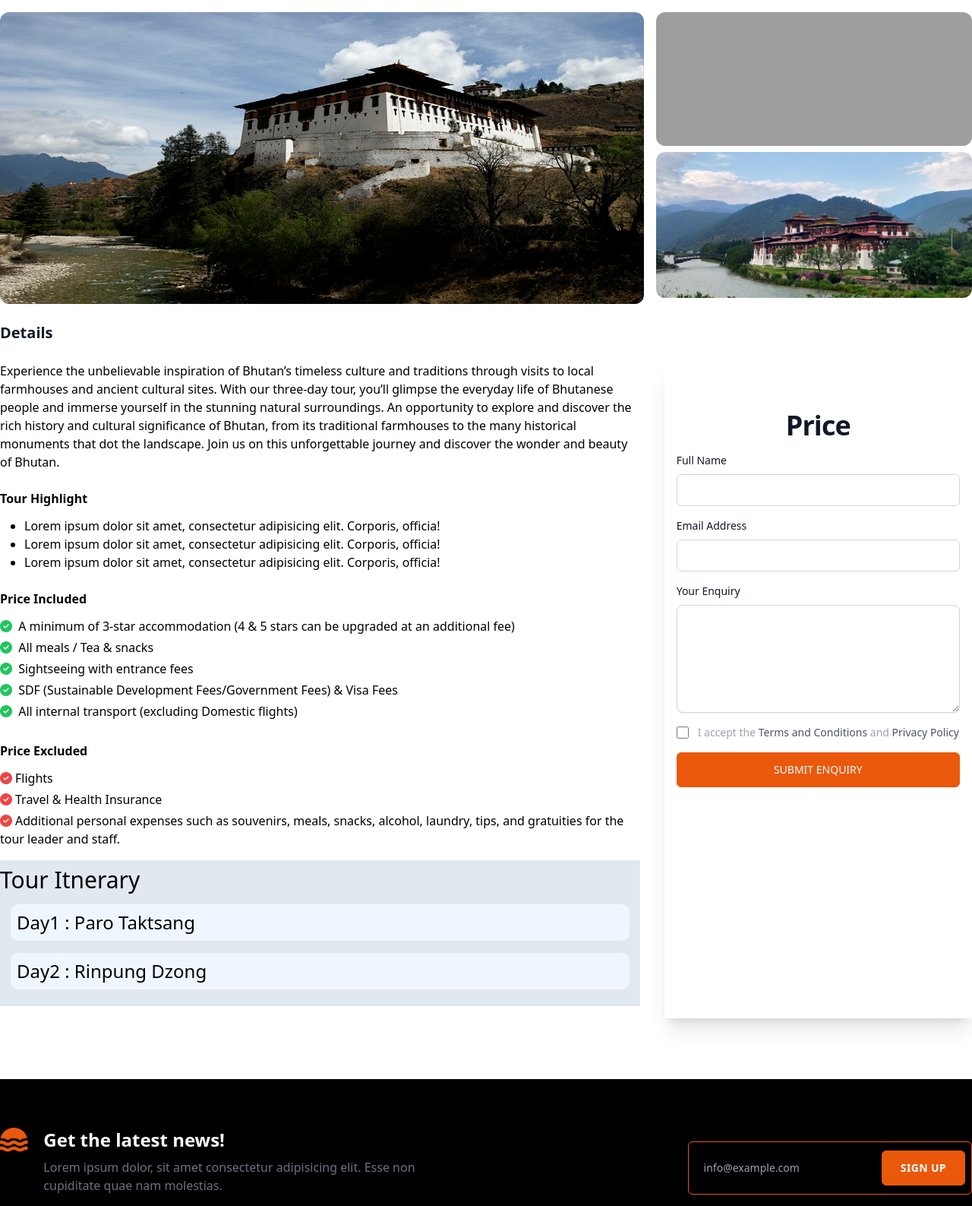
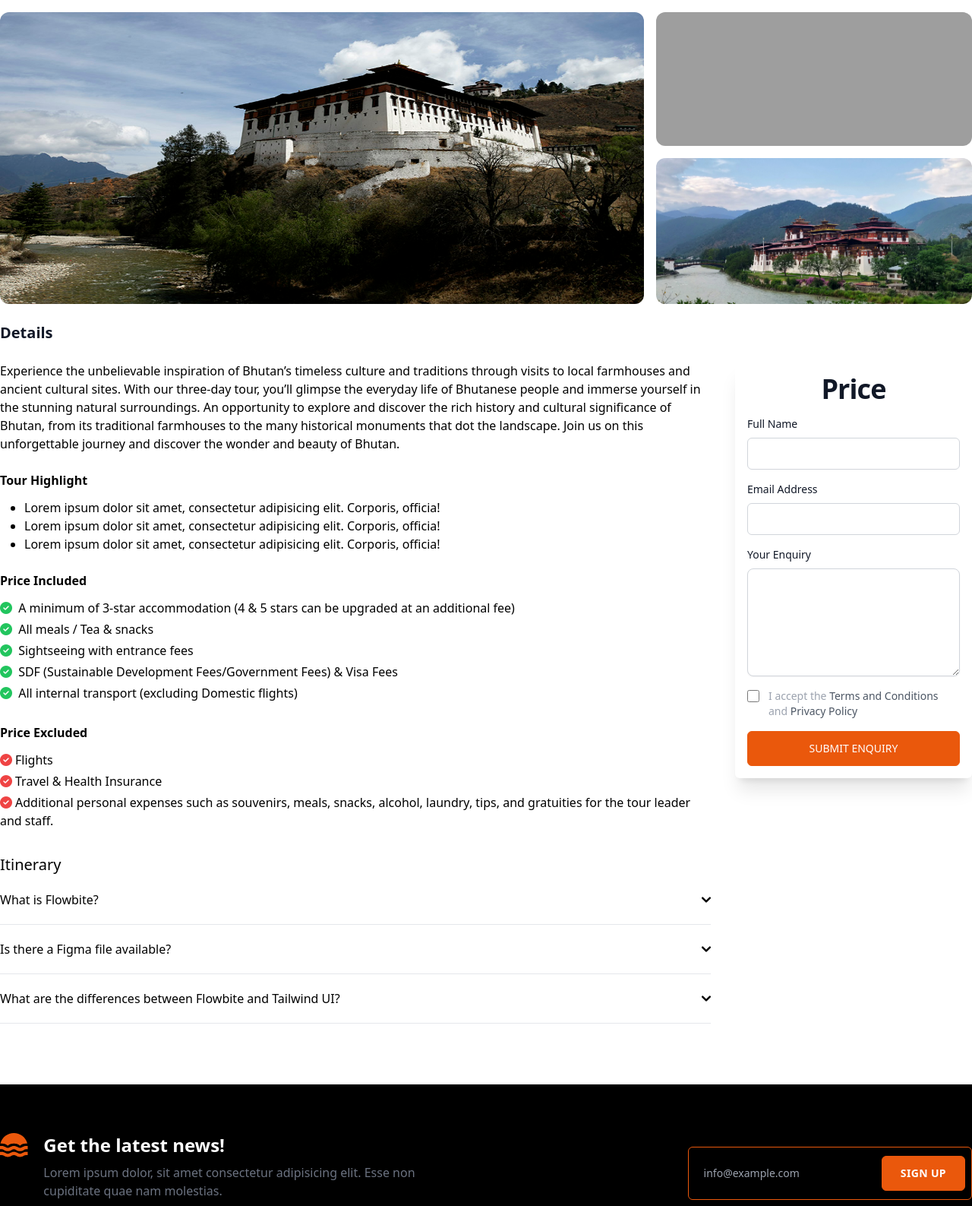
Before and after one commit to BijayChaudhari/little-bhutan, a Django app: page /destination/1/ in a window 1280 px wide. Shown: the part 149-1736 px from the top of the page at 76% size. Run offline with Django 5.2, Linux system fonts and the light colour scheme; some libraries are stand-ins or nearby versions; grey boxes are pictures that could not be loaded.

Commit message:
Fix Itenary

```diff
--- a/static/js/index.js
+++ b/static/js/index.js
@@ -14,7 +14,7 @@ const images = document.querySelectorAll(".mouse_flow");
 const container = document.querySelector(".hero-img-part");
 let isTransitioning = false;
 
-// Apply initial transition settings and event listeners to all images
+if( container ){
     images.forEach(image => {
     // image.style.transition = "transform 0.5s ease-out";
 
@@ -71,14 +71,18 @@ container.addEventListener("mouseout", () => {
             image.style.transform = "translate(0, 0)";
         });
     });
+}
 
 
-$(document).on("click",".cc",function(){
-    // e.preventDefault()
-    $(this).find(".detail").toggleClass("hidden block");
+$('[data-accordion-target]').click(function () {
+    var target = $(this).data('accordion-target');
+    $(target).slideToggle();
+    $(this).find('svg').toggleClass('rotate-180');
+    $('[data-accordion-target]').not(this).each(function () {
+        var otherTarget = $(this).data('accordion-target');
+        if ($(otherTarget).is(':visible')) {
+            $(otherTarget).slideUp();
+            $(this).find('svg').addClass('rotate-180');
+        }
     });
-
-
-$(document).on("click",".cc",function(){
-    $(this).find(".detail").slideToggle(500);;
-})
+});
--- a/templates/itinerary.html
+++ b/templates/itinerary.html
@@ -1,39 +1,84 @@
+<section class="mt-8">
+    <h2 class="text-xl font-medium">Itinerary</h2>
 
-{% load static %}
-
-<section>
-    <div class="container my-4 mx-auto py-2 block bg-slate-200">
-        <h1 class="text-3xl">Tour Itnerary</h1>
-        <div class="border-solid border-2 rounded-xl bg-blue-50 cc p-2 m-3 hover:cursor-pointer" id="cc">
-            <h3 class="text-2xl">
-                 <span>Day1 : Paro Taktsang</span>
-            </h3>
-            <div class="detail hidden p-2 text-xl" id="detail">
-                <h3>
-                    <p></p>Lorem ipsum dolor sit amet consectetur, adipisicing elit. Nisi necessitatibus eius voluptatem laudantium maiores, molestias cumque dolor
-                </p>
-                <p>
-                    ratione quas provident praesentium excepturi fugiat nam, nulla quibusdam recusandae, accusamus quos nostrum.
-                </p>
-               <p> Dolorem nobis voluptate, explicabo consequatur ea facere asperiores ducimus sint temporibus repellendus quia rerum voluptatem quos nesciunt soluta illo dolor molestias nihil sed deserunt quae architecto fuga optio. Quaerat, sed.</p>
-
-            <img src="{% static 'img/buddha.jpg' %}" alt="Stupa-img"></h3>
+    <div id="accordion-flush" data-accordion="collapse"
+         data-active-classes="bg-white dark:bg-gray-900 text-gray-900 dark:text-white"
+         data-inactive-classes="text-gray-500 dark:text-gray-400">
+        <h2 id="accordion-flush-heading-1">
+            <button type="button"
+                    class="flex items-center justify-between w-full py-5 font-medium border-b border-gray-200 gap-3"
+                    data-accordion-target="#accordion-flush-body-1" aria-expanded="true"
+                    aria-controls="accordion-flush-body-1">
+                <span>What is Flowbite?</span>
+                <svg data-accordion-icon class="w-3 h-3 rotate-180 transition-all duration-300 shrink-0" aria-hidden="true"
+                     xmlns="http://www.w3.org/2000/svg" fill="none" viewBox="0 0 10 6">
+                    <path stroke="currentColor" stroke-linecap="round" stroke-linejoin="round" stroke-width="2"
+                          d="M9 5 5 1 1 5"/>
+                </svg>
+            </button>
+        </h2>
+        <div id="accordion-flush-body-1" class="hidden" aria-labelledby="accordion-flush-heading-1">
+            <div class="py-5 border-b border-gray-200 dark:border-gray-700">
+                <p class="mb-2 text-gray-500 dark:text-gray-400">Flowbite is an open-source library of interactive
+                    components built on top of Tailwind CSS including buttons, dropdowns, modals, navbars, and more.</p>
+                <p class="text-gray-500 dark:text-gray-400">Check out this guide to learn how to <a
+                        href="/docs/getting-started/introduction/"
+                        class="text-blue-600 dark:text-blue-500 hover:underline">get
+                    started</a> and start developing websites even faster with components on top of Tailwind CSS.</p>
             </div>
         </div>
-        <div class="border-solid border-2 rounded-xl bg-blue-50 cc p-2 m-3 hover:cursor-pointer" id="cc">
-            <h3 class="text-2xl">
-                <span>Day2 : Rinpung Dzong</span>
-           </h3>
-            <div class="detail hidden p-2 text-xl" id="detail">
-                <h3>
-                    <p></p>Lorem ipsum dolor sit amet consectetur, adipisicing elit. Nisi necessitatibus eius voluptatem laudantium maiores, molestias cumque dolor
-                </p>
-                <p>
-                    ratione quas provident praesentium excepturi fugiat nam, nulla quibusdam recusandae, accusamus quos nostrum.
-                </p>
-               <p> Dolorem nobis voluptate, explicabo consequatur ea facere asperiores ducimus sint temporibus repellendus quia rerum voluptatem quos nesciunt soluta illo dolor molestias nihil sed deserunt quae architecto fuga optio. Quaerat, sed.</p>
-
-            <img class="w-10% justify-center"src="{% static 'img/bhutan-village.jpg' %}" alt="Stupa-img"></h3>
+        <h2 id="accordion-flush-heading-2">
+            <button type="button"
+                    class="flex items-center justify-between w-full py-5 font-medium border-b border-gray-200 gap-3"
+                    data-accordion-target="#accordion-flush-body-2" aria-expanded="false"
+                    aria-controls="accordion-flush-body-2">
+                <span>Is there a Figma file available?</span>
+                <svg data-accordion-icon class="w-3 h-3 rotate-180 transition-all duration-300 shrink-0" aria-hidden="true"
+                     xmlns="http://www.w3.org/2000/svg" fill="none" viewBox="0 0 10 6">
+                    <path stroke="currentColor" stroke-linecap="round" stroke-linejoin="round" stroke-width="2"
+                          d="M9 5 5 1 1 5"/>
+                </svg>
+            </button>
+        </h2>
+        <div id="accordion-flush-body-2" class="hidden" aria-labelledby="accordion-flush-heading-2">
+            <div class="py-5 border-b border-gray-200 dark:border-gray-700">
+                <p class="mb-2 text-gray-500 dark:text-gray-400">Flowbite is first conceptualized and designed using the
+                    Figma software so everything you see in the library has a design equivalent in our Figma file.</p>
+                <p class="text-gray-500 dark:text-gray-400">Check out the <a href="https://flowbite.com/figma/"
+                                                                             class="text-blue-600 dark:text-blue-500 hover:underline">Figma
+                    design system</a> based on the utility classes from Tailwind CSS and components from Flowbite.</p>
+            </div>
+        </div>
+        <h2 id="accordion-flush-heading-3">
+            <button type="button"
+                    class="flex items-center justify-between w-full py-5 font-medium border-b border-gray-200 gap-3"
+                    data-accordion-target="#accordion-flush-body-3" aria-expanded="false"
+                    aria-controls="accordion-flush-body-3">
+                <span>What are the differences between Flowbite and Tailwind UI?</span>
+                <svg data-accordion-icon class="w-3 h-3 rotate-180 transition-all duration-300 shrink-0" aria-hidden="true"
+                     xmlns="http://www.w3.org/2000/svg" fill="none" viewBox="0 0 10 6">
+                    <path stroke="currentColor" stroke-linecap="round" stroke-linejoin="round" stroke-width="2"
+                          d="M9 5 5 1 1 5"/>
+                </svg>
+            </button>
+        </h2>
+        <div id="accordion-flush-body-3" class="hidden" aria-labelledby="accordion-flush-heading-3">
+            <div class="py-5 border-b border-gray-200 dark:border-gray-700">
+                <p class="mb-2 text-gray-500 dark:text-gray-400">The main difference is that the core components from
+                    Flowbite are open source under the MIT license, whereas Tailwind UI is a paid product. Another
+                    difference is that Flowbite relies on smaller and standalone components, whereas Tailwind UI offers
+                    sections of pages.</p>
+                <p class="mb-2 text-gray-500 dark:text-gray-400">However, we actually recommend using both Flowbite,
+                    Flowbite Pro, and even Tailwind UI as there is no technical reason stopping you from using the best
+                    of
+                    two worlds.</p>
+                <p class="mb-2 text-gray-500 dark:text-gray-400">Learn more about these technologies:</p>
+                <ul class="ps-5 text-gray-500 list-disc dark:text-gray-400">
+                    <li><a href="https://flowbite.com/pro/" class="text-blue-600 dark:text-blue-500 hover:underline">Flowbite
+                        Pro</a></li>
+                    <li><a href="https://tailwindui.com/" rel="nofollow"
+                           class="text-blue-600 dark:text-blue-500 hover:underline">Tailwind UI</a></li>
+                </ul>
             </div>
         </div>
     </div>
--- a/templates/single.html
+++ b/templates/single.html
@@ -6,15 +6,15 @@
             <h1 class="font-bold text-gray-900 text-3xl py-6">Bhutan: 5 days tour in Paro, Thimpu, and Punakha</h1>
             <div class="destination-img grid grid-cols-3 gap-x-4">
                 <div class="image1 col-span-2 ">
-          <img src="{% static 'img/Paro-Dzong.jpg' %}" alt="paro" class=" w-full h-96 rounded-xl object-center"/>
+                    <img src="{% static 'img/Paro-Dzong.jpg' %}" alt="paro"
+                         class=" w-full h-96 rounded-xl object-center"/>
                 </div>
                 <div class="image2 grid">
-          <div class="image-2a">
+                    <div class="image-2a mb-4">
                         <img src="{% static "img/tiger.jpg" %}" alt="" class="w-full h-44 rounded-xl object-cover">
                     </div>
                     <div class="image-2b">
                         <img src="{% static "img/monastry.jpg" %}" alt="" class="w-full h-48 rounded-xl object-cover">
-
                     </div>
                 </div>
             </div>
@@ -22,8 +22,8 @@
             <div class="destination-details mt-6">
                 <h2 class="font-bold text-xl text-gray-900 pb-6 gap-4">Details</h2>
 
-                <div class="details-content grid grid-cols-3 gap-8">
-                    <div class="single_contents col-span-2">
+                <div class="details-content flex gap-8">
+                    <div class="single_contents w-[75%]">
                         <div class="main_content">
                             <p>Experience the unbelievable inspiration of Bhutan’s timeless culture and traditions
                                 through
@@ -88,12 +88,11 @@
                                 </ul>
                             </div>
                         </div>
-                        {% include "itinerary.html"%}
+                        {% include "itinerary.html" %}
                     </div>
 
-                    <div class="enquiry-form shadow-xl">
-                        <div class="bg-white">
-                            <div class="py-8 lg:py-16 px-4 mx-auto max-w-screen-md">
+                    <div class="enquiry-form sticky bg-white shadow-xl w-[25%] rounded h-max top-[81px]">
+                        <div class="py-4 px-4">
                             <h2 class="mb-4 text-4xl tracking-tight font-extrabold text-center text-gray-900">
                                 Price</h2>
                             <form action="#" class="space-y-4">
@@ -144,6 +143,5 @@
                 </div>
             </div>
         </div>
-        </div>
     </section>
 {% endblock %}
```
Lines whose indentation alone changed are shown as unchanged.
